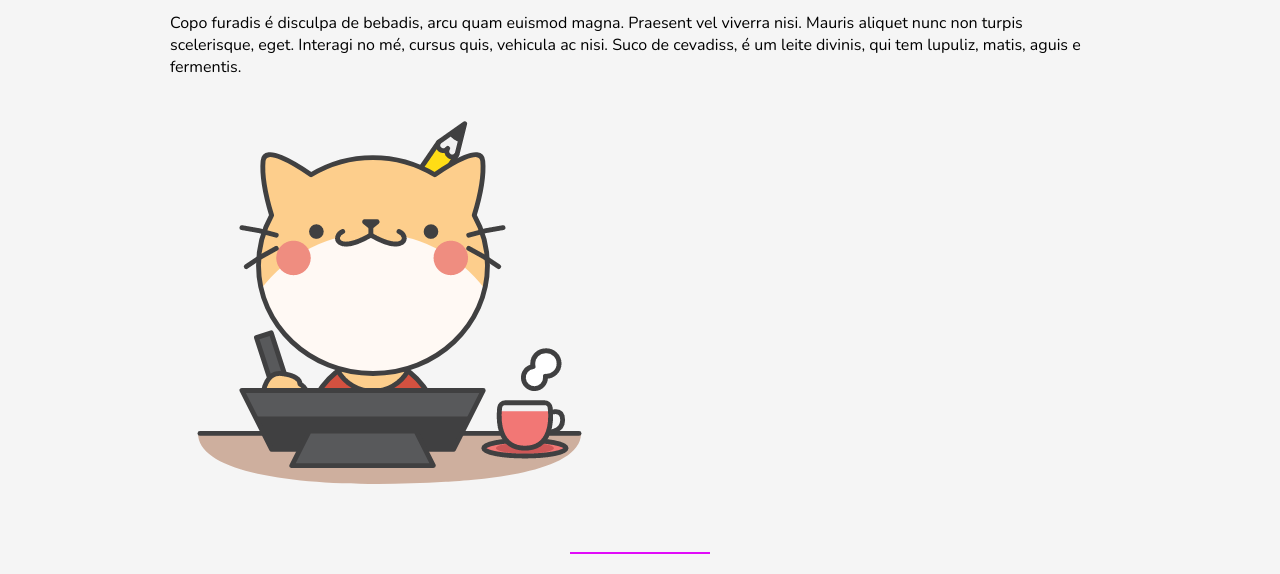
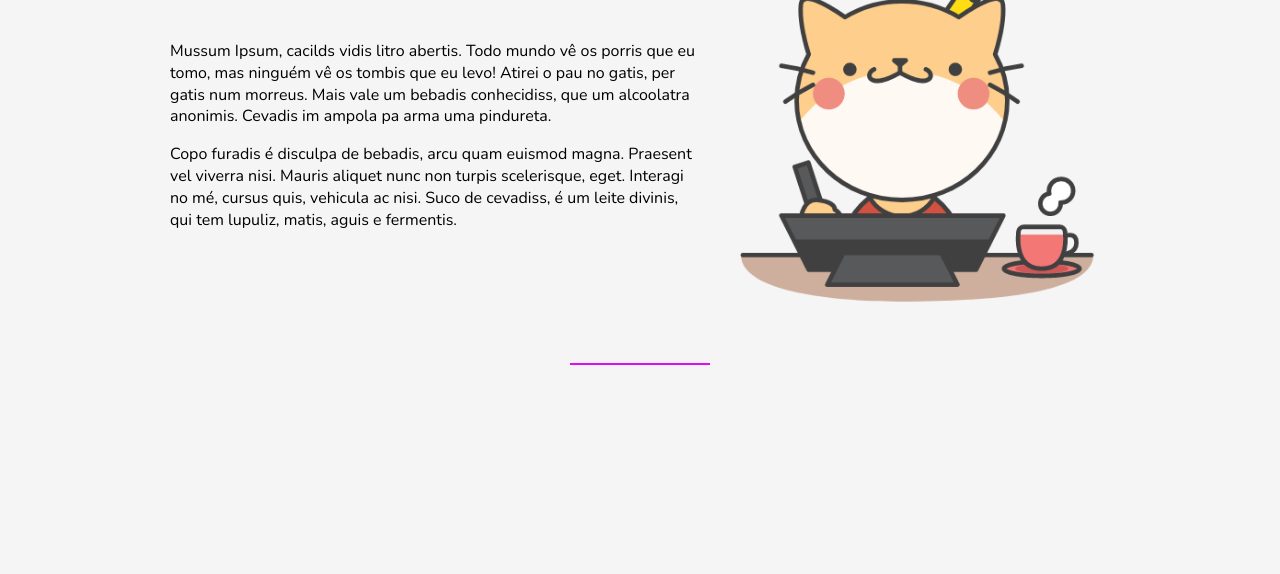
Before and after one commit to brunnasousa/frontbox, a plain HTML site: page index.html in a window 1280 px wide. Shown: the part 377-951 px from the top of the page. After the commit the page ends 800 px from the top, so only its background shows below. Drawn offline with nearby package versions, Linux system fonts and the light colour scheme.

Commit message:
part quem somos

```diff
--- a/css/styles.css
+++ b/css/styles.css
@@ -54,6 +54,11 @@ p{
 	font-size: 3rem;
 	margin-bottom: 10px;
 }
+
+img {
+	display: block;
+	max-width: 100%;
+}
 /**********************************/
 /* 2. Menu
 /**********************************/
@@ -106,12 +111,16 @@ p{
 .somos-c{
 	display: flex;
 	flex-wrap: wrap;
+	align-items: center;
 }
 
-.somos-c__text {
+.somos-c__texto {
 	flex: 6 1 160px;
 }
 
+.somos-c__img{
+	flex: 1 1 350px;
+}
 /**********************************/
 /* 5. Nossos cursos
 /**********************************/
```
Also changed, not shown: 1 other file.
